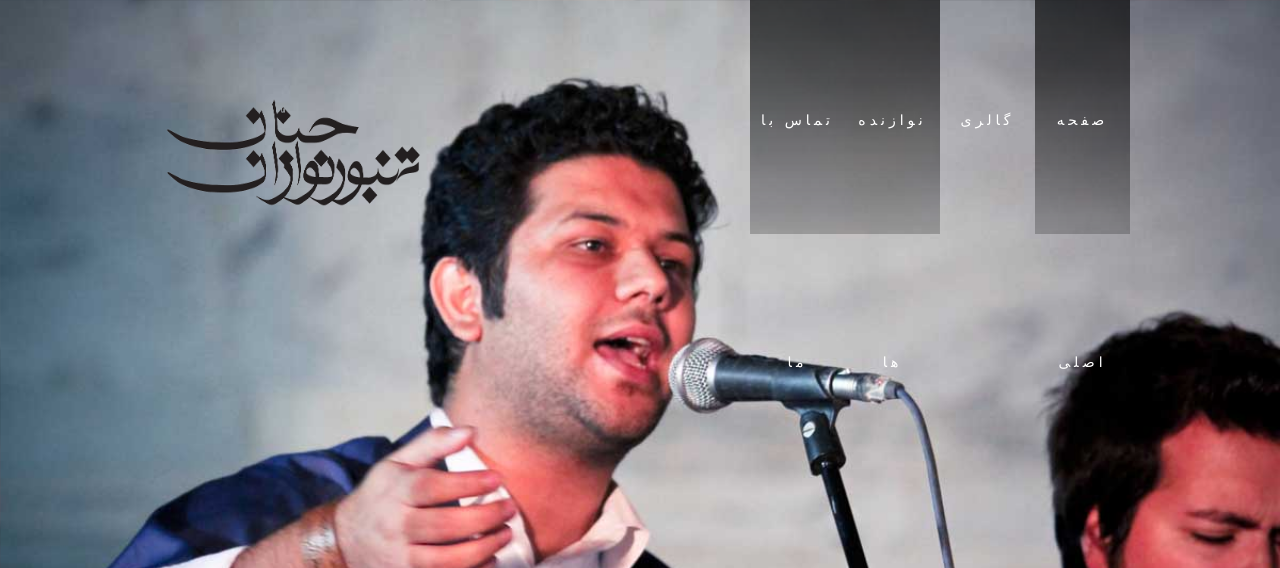
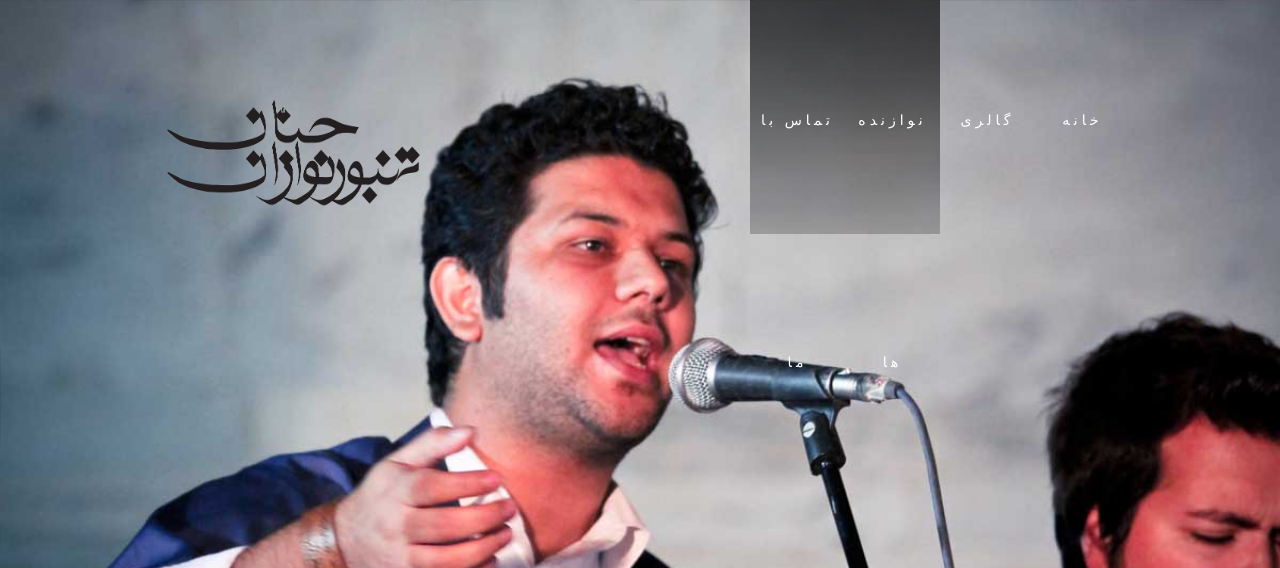
Before and after one commit to mediateq/HananEnsemble, a PHP site: page /index.php in a window 1280 px wide. Shown: the top 568 px of the page. Run offline with PHP 8.4, Linux system fonts and the light colour scheme.

Commit message:
edit men

```diff
--- a/inc/header.php
+++ b/inc/header.php
@@ -20,7 +20,7 @@
 				<div class="logo"><a href="index.php"><img src="images/logo.png"></a></div>
 				<div class="menu">
 					<ul>
-						<li><a href="home.php">صفحه اصلی</a></li>
+						<li><a href="home.php">خانه</a></li>
 						<li><a href="gallery.php">گالری</a></li>
 						<li><a href="player.php">نوازنده ها</a></li>
 						<li><a href="contact.php">تماس با ما</a></li>
--- a/style.css
+++ b/style.css
@@ -427,7 +427,6 @@ section.Ajaxloader div.gallery ul li p{
 section.middle div.gallery{
 	background-color:		white;
 	width: 					inherit;
-	min-height: 			600px;
 	border-radius: 			20px;
 	margin-bottom: 			50px;
 	padding:		 		1px;
@@ -438,7 +437,6 @@ section.middle div.gallery{
 section.middle div.gallery .contain{
 	width: 					950px;
 	min-height: 			350px;
-	outline: 				1px solid red;
 	padding: 				1px;
 }
 section.middle div.gallery .contain a{
```
